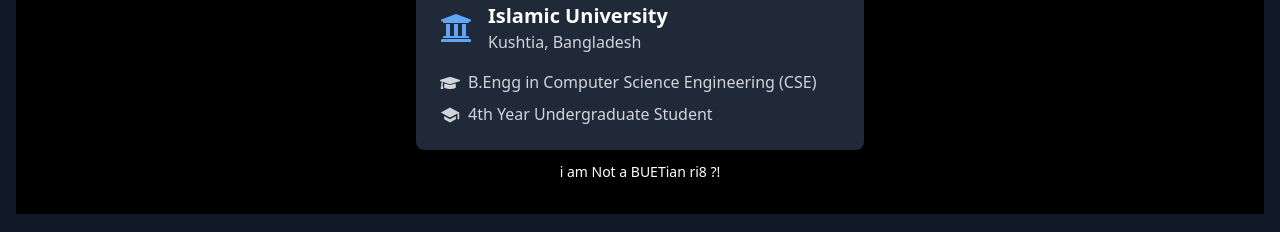
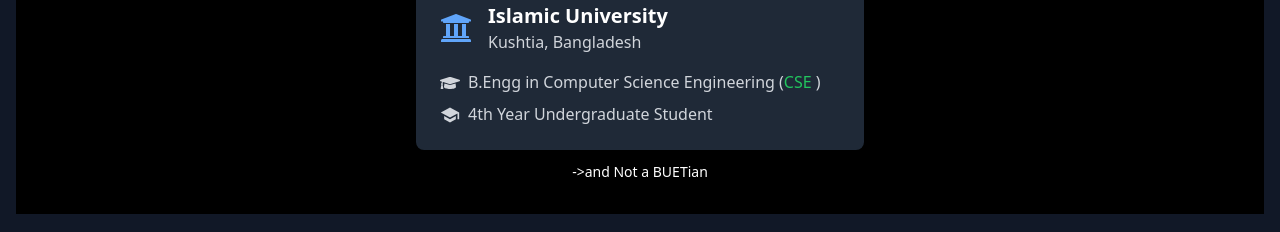
Before and after one commit to KamruzzamanPavel/Portfolio, a React (Vite) app in the folder portf/: page / in a window 1280 px wide. Shown: the part 2500-2732 px from the top of the page. Built offline with nearby package versions, Linux system fonts and the light colour scheme.

Commit message:
navbar recoded

```diff
--- a/portf/src/components/Education.jsx
+++ b/portf/src/components/Education.jsx
@@ -30,7 +30,8 @@
           </div>
           <p className="text-gray-700 dark:text-gray-300 mb-2">
             <FaGraduationCap size={20} className="inline mr-2" />
-            B.Engg in Computer Science Engineering (CSE)
+            B.Engg in Computer Science Engineering (
+            <span className="text-green-500">CSE</span> )
           </p>
           <p className="text-gray-700 dark:text-gray-300">
             <MdSchool size={20} className="inline mr-2" />
@@ -38,7 +39,7 @@
           </p>
         </div>
         <span className="text-sm text-center mt-3">
-          i am Not a BUETian ri8 ?!{" "}
+          -{">"}and Not a BUETian{" "}
         </span>
       </div>
     </section>
--- a/portf/src/components/NavBar.jsx
+++ b/portf/src/components/NavBar.jsx
@@ -122,8 +122,6 @@
           >
             Contacts
           </Link>
-        </div>
-
           {/* Dark Mode Toggle */}
           <div className="flex items-center mt-4 lg:mt-0 lg:ml-6">
             <label
@@ -157,6 +155,7 @@
             </label>
           </div>
         </div>
+      </div>
     </nav>
   );
 };
--- a/portf/src/components/PersonalInfo.jsx
+++ b/portf/src/components/PersonalInfo.jsx
@@ -49,7 +49,7 @@
         <div className="flex flex-col md:flex-row">
           <button
             onClick={handleToggle}
-            className="mt-8 px-6 py-3 border border-green-500 text-green-500 hover:bg-green-500 hover:text-black dark:hover:text-white transition duration-300 ease-in-out rounded"
+            className="mt-8 px-6 py-3 border border-green-500 text-green-500 hover:bg-green-700 hover:text-black dark:hover:text-white transition duration-300 ease-in-out rounded"
           >
             {showMore ? "Learn Less" : "Learn More"}
           </button>
```
Lines whose indentation alone changed are shown as unchanged.
